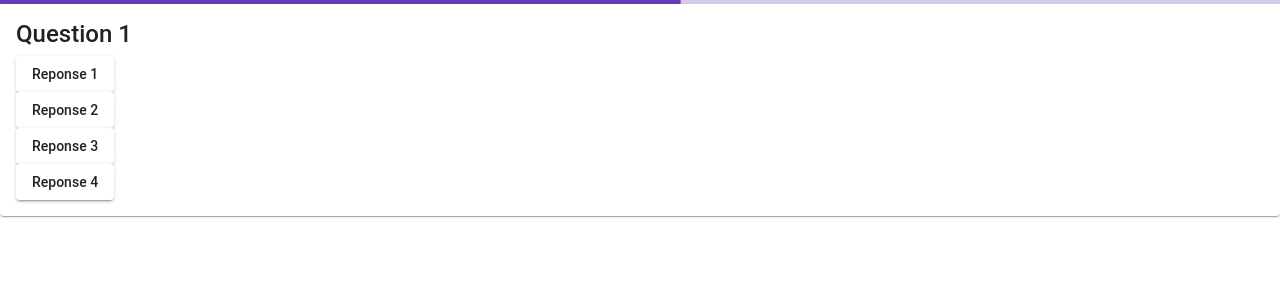
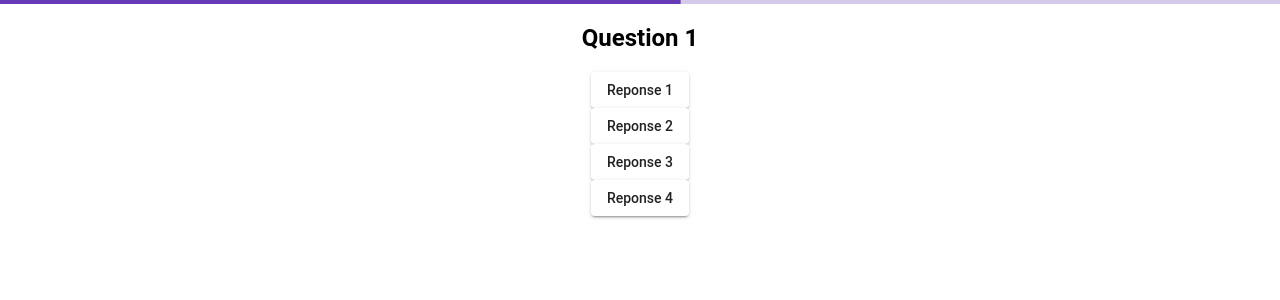
Before and after one commit to Busquets91/foot-quiz, an Angular app: page /game in a window 1280 px wide. Shown: the top 300 px of the page. Built offline with nearby package versions, Linux system fonts and the light colour scheme.

Commit message:
Added style on home

```diff
--- a/src/app/answer/answer.component.css
+++ b/src/app/answer/answer.component.css
@@ -4,6 +4,7 @@
 
 .selected {
 	background: #9E9E9E;
+	width: 100%;
 }
 
 .selected-good {
--- a/src/app/end-game/end-game.component.html
+++ b/src/app/end-game/end-game.component.html
@@ -1,4 +1,4 @@
-<div end-game-container>
+<div class="end-game-container">
 	<h1>Fin</h1>
 	<p>Score: {{this.score}}</p>
 	<a routerLink="/"><button mat-raised-button color="primary">Retour</button></a>
--- a/src/app/home/home.component.css
+++ b/src/app/home/home.component.css
@@ -2,4 +2,10 @@
 	display: flex;
 	flex-direction: column;
 	align-items: center;
+	min-height: 100vh;
 }
+
+.footer > p {
+	text-align: center;
+	color: #9E9E9E;
+}
--- a/src/app/home/home.component.html
+++ b/src/app/home/home.component.html
@@ -1,4 +1,7 @@
-<div home-container>
+<div class="home-container">
 	<h1>Foot Quiz</h1>
 	<a routerLink="/game"><button mat-raised-button color="primary">Jouer</button></a>
 </div>
+<div class="footer">
+	<p>Alexis POINTURIER | Vivien BLUM</p>
+</div>
--- a/src/app/question/question.component.css
+++ b/src/app/question/question.component.css
@@ -1,3 +1,16 @@
 .question-show {
 	cursor: pointer;
 }
+
+.question-container {
+	display: flex;
+	flex-direction: column;
+	align-items: center;
+}
+
+.answers-container {
+	width: 100%;
+	display: flex;
+	flex-direction: column;
+	align-items: center;
+}
--- a/src/app/question/question.component.html
+++ b/src/app/question/question.component.html
@@ -1,8 +1,10 @@
 <app-coutdown-timer *ngIf="this.isStateAnswering()" (onTimeDown)="handleTimeDown()" ></app-coutdown-timer>
-<mat-card>
-  <mat-card-title *ngIf="this.isStateAnswering()">{{this.question.question}}</mat-card-title>
-  <mat-card-title *ngIf="this.isStateShowAnswer()" (click)="handleNextQuestion()" class="question-show">{{this.question.question}}</mat-card-title>
-  <div *ngFor="let answer of this.answers()">
-    <app-answer [answer]="answer" [questionAnswered]="hasAnswered()" [show]="isStateShowAnswer()" (makeAnswer)="setAnswer($event)" ></app-answer>
+<div class="question-container">
+  <h2 *ngIf="this.isStateAnswering()">{{this.question.question}}</h2>
+  <h2 *ngIf="this.isStateShowAnswer()" (click)="handleNextQuestion()" class="question-show">{{this.question.question}}</h2>
+  <div class="answers-container">
+	  <div *ngFor="let answer of this.answers()">
+	    <app-answer [answer]="answer" [questionAnswered]="hasAnswered()" [show]="isStateShowAnswer()" (makeAnswer)="setAnswer($event)" ></app-answer>
+	  </div>
   </div>
-</mat-card>
+</div>
```
